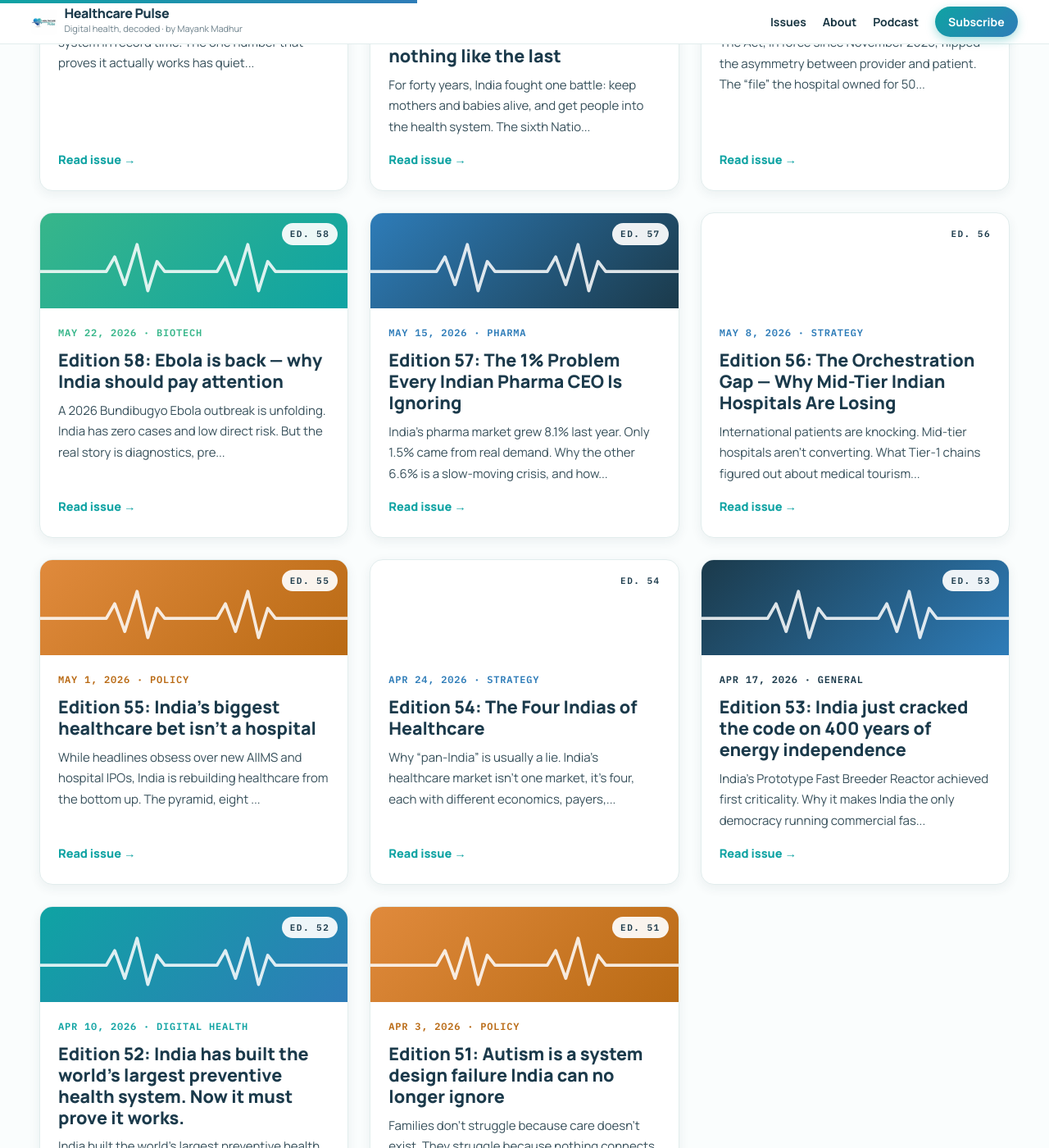
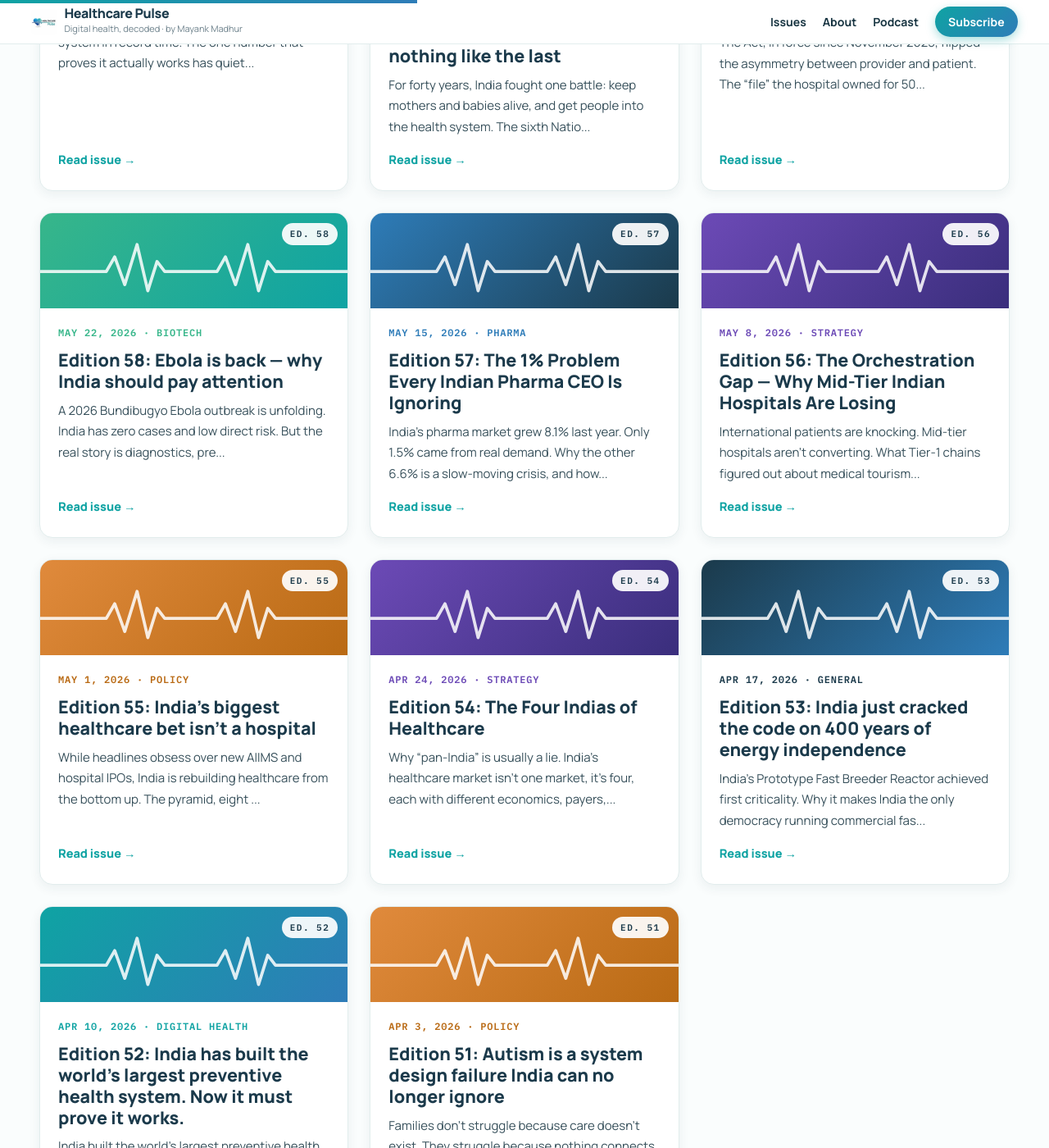
Before and after one commit to mayankmadhur25/mayankmadhur25.github.io, a Jekyll site: the page built from index.html, in a window 1280 px wide and 1400 px high, scrolled down 1026 px. Shown: the whole window at 82% size. Built offline with Jekyll 4.4.1, drawn with Linux system fonts in a browser that asks for light colours.

Commit message:
Add files via upload

```diff
--- a/assets/css/style.css
+++ b/assets/css/style.css
@@ -233,12 +233,14 @@
 .cat-biotech .card-banner,        .post-banner.cat-biotech        { background: linear-gradient(135deg, #37B68A, #0FA3A3); }
 .cat-policy .card-banner,         .post-banner.cat-policy         { background: linear-gradient(135deg, #E08A3C, #B96A14); }
 .cat-general .card-banner,        .post-banner.cat-general        { background: linear-gradient(135deg, #1B3A4B, #2E7CB8); }
+.cat-strategy .card-banner,       .post-banner.cat-strategy       { background: linear-gradient(135deg, #6C4AB6, #3A2E7C); }
 
 .cat-digital-health .card-meta { color: var(--teal); }
 .cat-pharma .card-meta         { color: var(--blue); }
 .cat-biotech .card-meta        { color: var(--green); }
 .cat-policy .card-meta         { color: var(--amberdk); }
 .cat-general .card-meta        { color: var(--navy); }
+.cat-strategy .card-meta       { color: #6C4AB6; }
 
 .card-body { padding: 20px 22px 24px; display: flex; flex-direction: column; flex: 1; }
 
```
